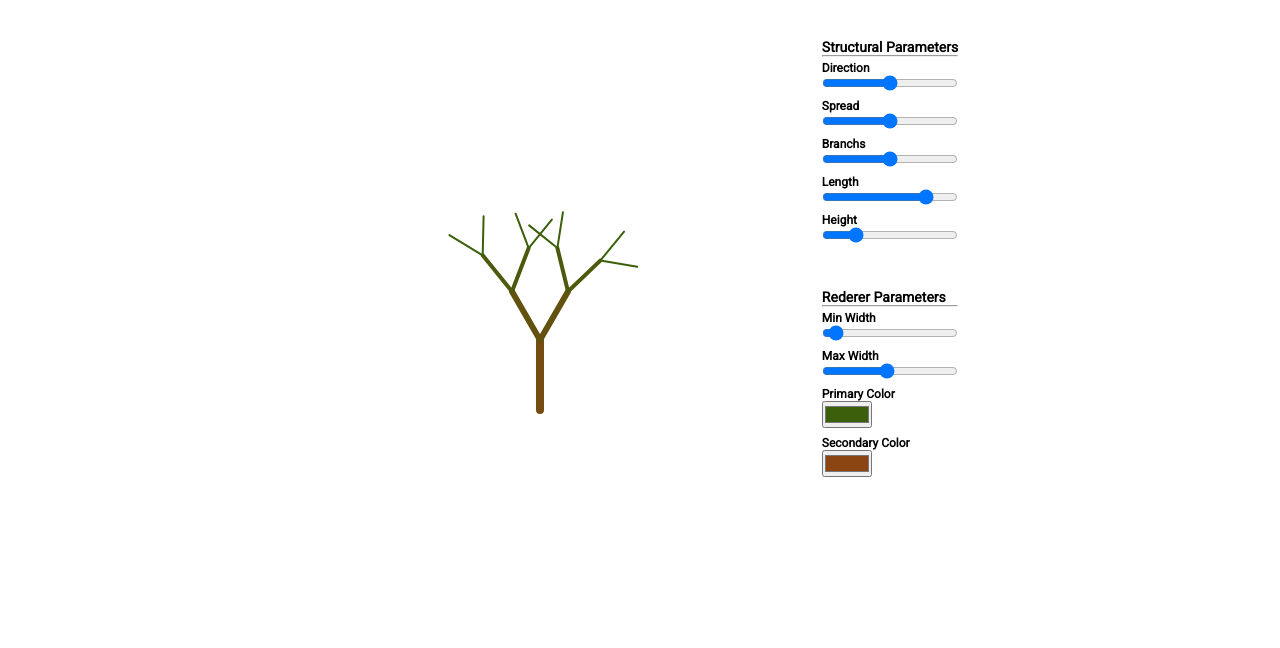
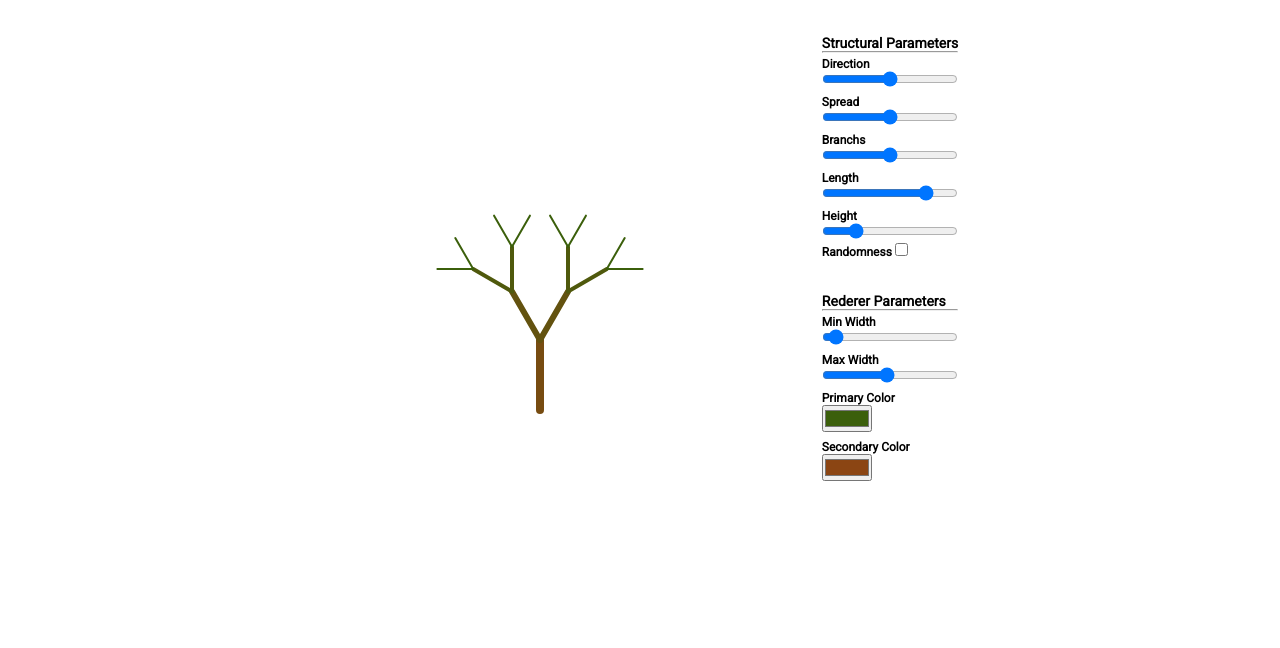
Before and after one commit to MarcosGTS/fractal-visualizer, a plain HTML site: page index.html in a window 1280 px wide. Shown: the part 92-740 px from the top of the page. Drawn offline with Linux system fonts and the light colour scheme.

Commit message:
add randomness input

```diff
--- a/index.html
+++ b/index.html
@@ -37,6 +37,10 @@
                     <span>Height</span>
                     <input type="range" min="1" max="15" step="1" value="4"id="height">
                 </div>
+                <div>
+                    <span>Randomness</span>
+                    <input type="checkbox" id="randomness">
+                </div>
             </section>
             <section>
                 <!-- Reder Parameters -->
--- a/script.js
+++ b/script.js
@@ -22,7 +22,7 @@ class Tree {
         this.branches = []
     }
 
-    create(inital_orientation, orientation) {
+    create(inital_orientation, orientation, random = false) {
         const new_orientation = inital_orientation
         const new_branch_length = this.branch_length * this.decrease_factor
         const new_x = this.position[0] + this.branch_length * Math.cos(new_orientation)
@@ -40,10 +40,10 @@ class Tree {
 
         this.branches.push(new_branch)
 
-        new_branch.grow(this.spread_factor, orientation)
+        new_branch.grow(this.spread_factor, orientation, random)
     }
 
-    grow(number_branches, orienation) {
+    grow(number_branches, orienation, random) {
         // Will initialize the tree structure
         const position = this.position
         const height = this.height
@@ -65,8 +65,10 @@ class Tree {
             const new_y = position[1] + branch_length * Math.sin(new_orientation)
             const new_position = [new_x, new_y]
 
-            new_orientation = add_variation(new_orientation, .1)
-            new_branch_length = add_variation(new_branch_length, .05)
+            if (random) {
+                new_orientation = add_variation(new_orientation, .1)
+                new_branch_length = add_variation(new_branch_length, .05)
+            }
 
             let new_branch = new Tree(
                 new_position,
@@ -135,6 +137,7 @@ const spread_slider = document.getElementById("branches-spread")
 const height_slider = document.getElementById("height")
 const spread_factor_slider = document.getElementById("spread-factor")
 const decrease_factor_slider = document.getElementById("decrease-factor")
+const randomness_input = document.getElementById("randomness")
 
 const primary_color_input = document.getElementById("primary-color")
 const secondary_color_input = document.getElementById("secondary-color")
@@ -152,6 +155,7 @@ const estructural_inputs = [
     height_slider,
     spread_factor_slider,
     decrease_factor_slider,
+    randomness_input
 ]
 
 const stylish_inputs =[
@@ -196,6 +200,7 @@ function updateTree () {
     const decrease_factor_value = Number(decrease_factor_slider.value)
     const direction_value = Math.PI * Number(direction_slider.value) / 100
     const spread_value = Math.PI/3 * Number(spread_slider.value) / 100
+    const randomness_value = randomness_input.checked
 
     // Estructural parameters
     new_tree = new Tree(
@@ -207,7 +212,7 @@ function updateTree () {
         spread_factor_value,   // Spread Factor
         decrease_factor_value) // Decrease Factor
 
-    new_tree.create(Math.PI * 3/2, direction_value)
+    new_tree.create(Math.PI * 3/2, direction_value, randomness_value)
 
     Render(context, new_tree)
 }
```
